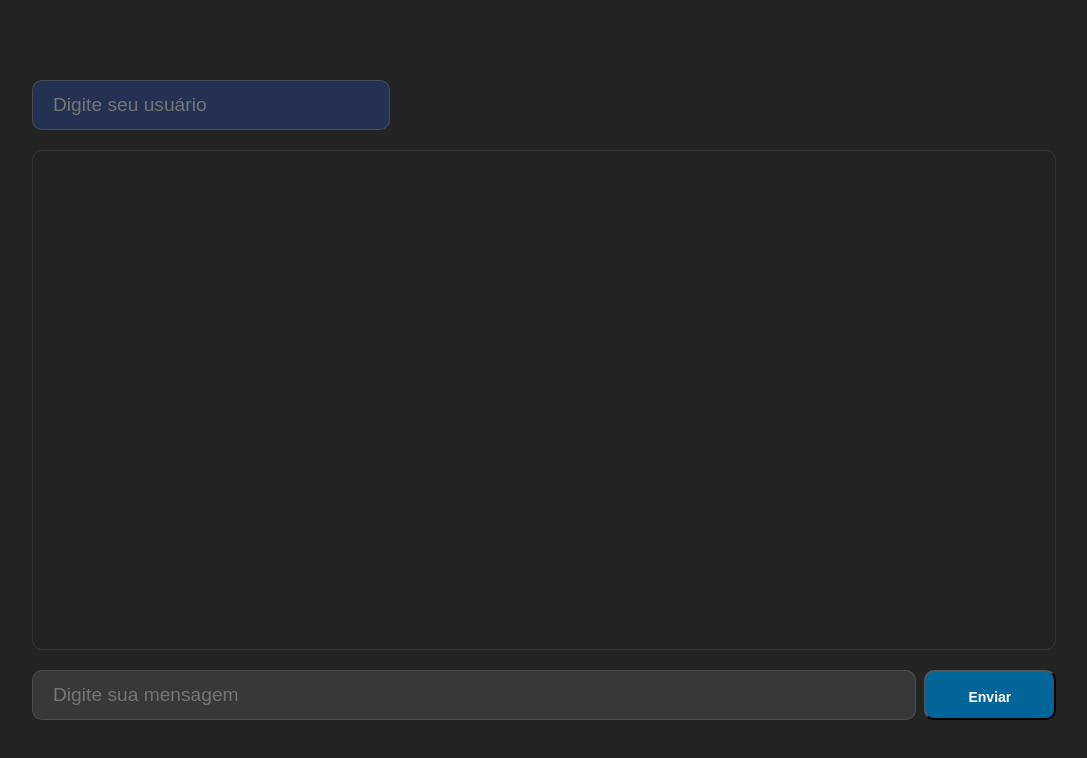
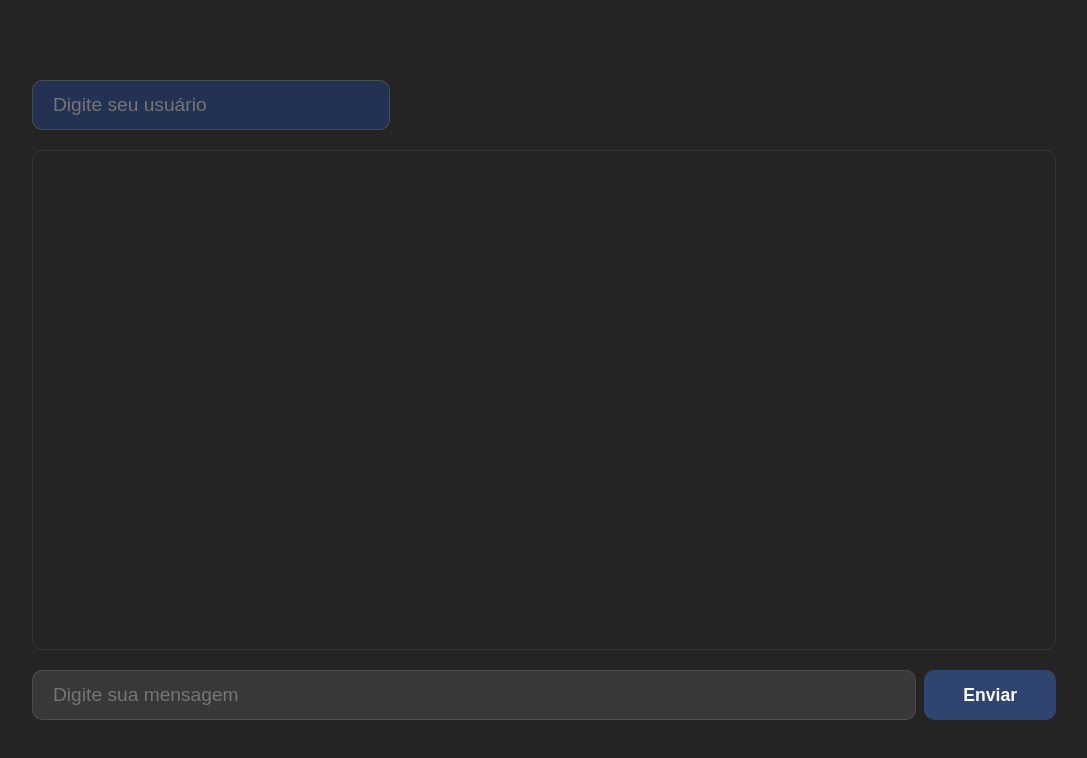
Before and after one commit to Williancc1557/chat-page, a plain HTML site: page index.html in a window 1280 px wide. Shown: the whole page, without its empty margins (96-1183 px from the left). Drawn offline with nearby package versions, Linux system fonts and the light colour scheme.

Commit message:
feat: send button design

```diff
--- a/style.css
+++ b/style.css
@@ -92,13 +92,19 @@ button {
   width: 15%;
   height: 50px;
   font-size: 14px;
-  background: #069;
+  background: rgb(48, 68, 112);
   text-align: center;
   line-height: 50px;
   font-weight: bold;
   color: #fff;
   margin-left: 0.5rem;
   border-radius: 10px;
+  font-size: 1.1rem;
+  border: none;
+}
+
+button:hover {
+  background: rgb(41, 59, 98);
 }
 
 .messages {
```
